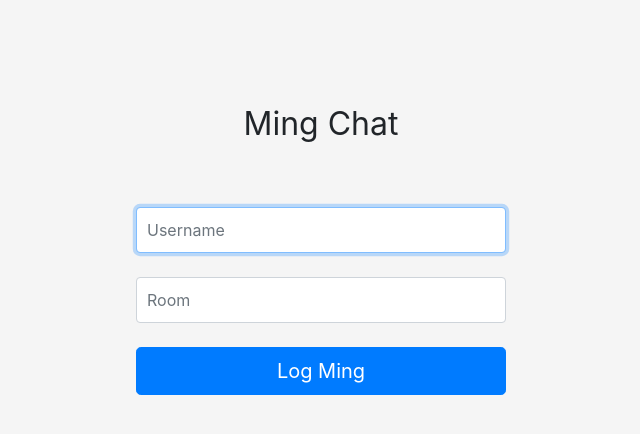
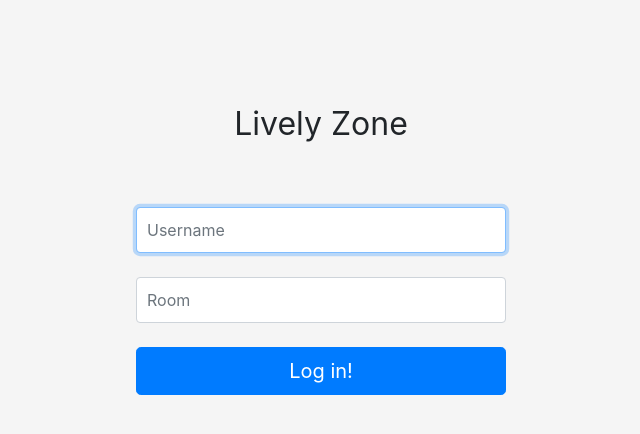
Before and after one commit to RayyanNafees/LivelyZone, a Flask app: page / in a window 1280 px wide. Shown: the part 150-584 px from the top of the page, without its empty margins (319-959 px from the left). Run offline with Flask 2, Linux system fonts and the light colour scheme; some libraries are stand-ins or nearby versions.

Commit message:
New UI update

```diff
--- a/static/chat.css
+++ b/static/chat.css
@@ -145,7 +145,7 @@ textarea {
 #plus {
     font-size: 32px;
     margin: 5px;
-    color: white;
+    color: #18bfe6;
 }
 
 #send:hover,
--- a/templates/index.html
+++ b/templates/index.html
@@ -2,7 +2,7 @@
 <html lang="en">
 
 <head>
-    <title>Ming Chat</title>
+    <title>Lively Zone</title>
 
     <meta charset="UTF-8">
 
@@ -16,10 +16,10 @@
 
 <body class="text-center">
     <form action="/chat" method="POST" class="form-signin">
-        <h1 class="h2 mb-3 font-weight-normal">Ming Chat</h1><br><br>
+        <h1 class="h2 mb-3 font-weight-normal">Lively Zone</h1><br><br>
         <input type="text" id="username" name="username" class="form-control" placeholder="Username" required autofocus><br>
         <input type="text" id="room" name="room" class="form-control" placeholder="Room" required><br>
-        <button class="btn btn-lg btn-primary btn-block" value="submit">Log Ming</button>
+        <button class="btn btn-lg btn-primary btn-block" value="submit">Log in!</button>
     </form>
 
     <script>
```
Also changed, not shown: templates/chat.html (+2 -10 lines).
